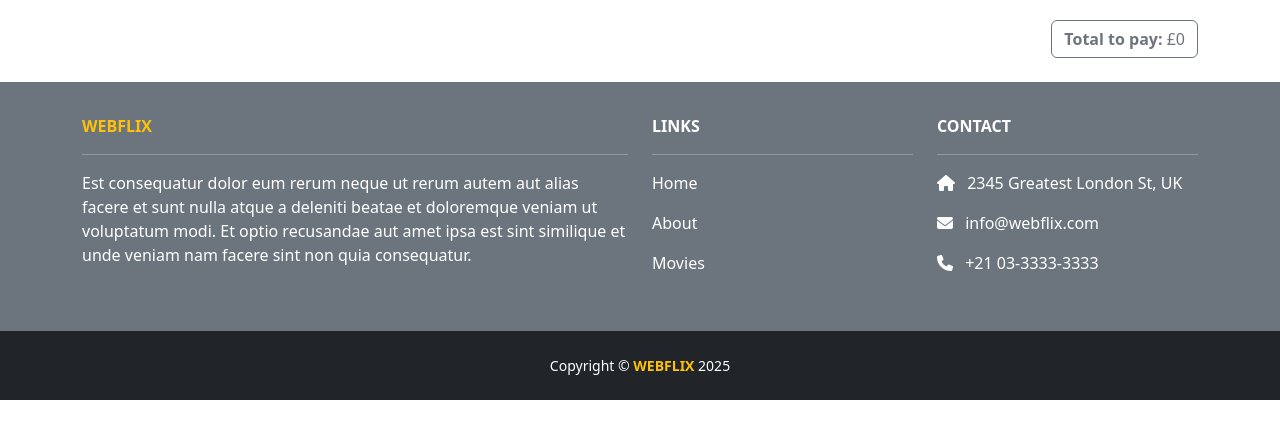
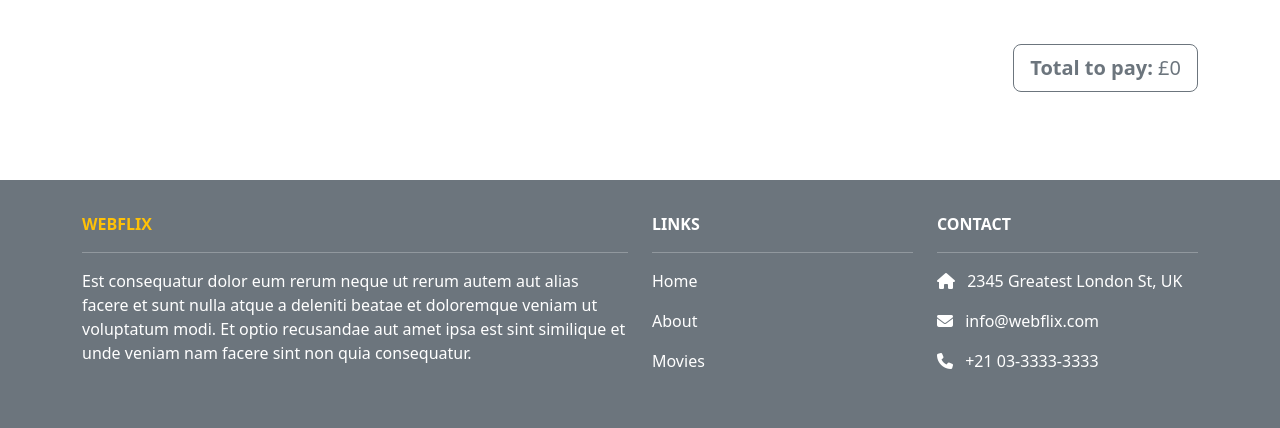
Before and after one commit to johnclamy/moviestoreproject, a Django app: page /cart/ in a window 1280 px wide. Shown: the part 217-645 px from the top of the page. Run offline with Django 5.2, Linux system fonts and the light colour scheme; some libraries are stand-ins or nearby versions.

Commit message:
add vertical margin to the 'pay' btn

```diff
--- a/website/cart/templates/cart/index.html
+++ b/website/cart/templates/cart/index.html
@@ -33,8 +33,8 @@
             </table>
         </section>
         <section class="row">
-            <div class="text-end">
-                <a class="btn btn-outline-secondary mb-2">
+            <div class="text-end mb-5">
+                <a class="btn btn-outline-secondary my-4 btn-lg">
                     <b>Total to pay:</b> £{{ template_data.cart_total }}
                 </a>
             </div>
```
